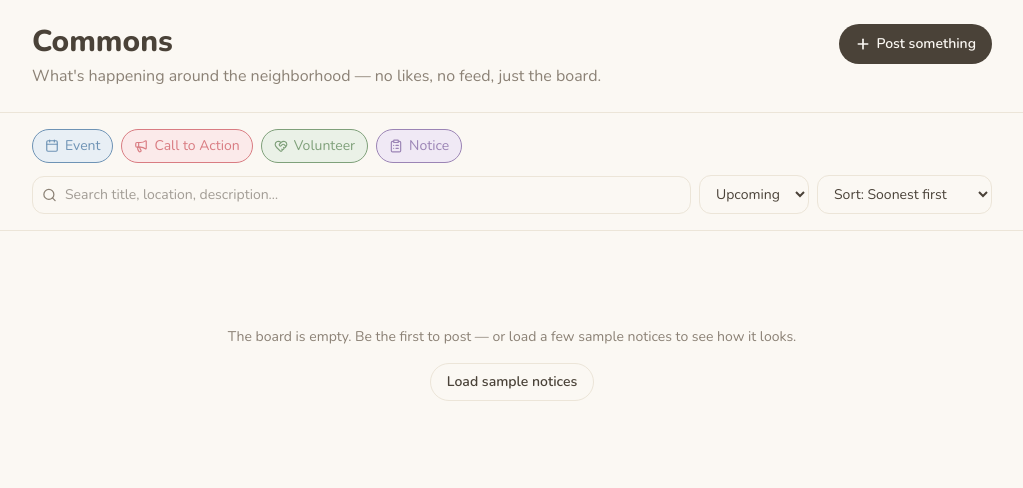
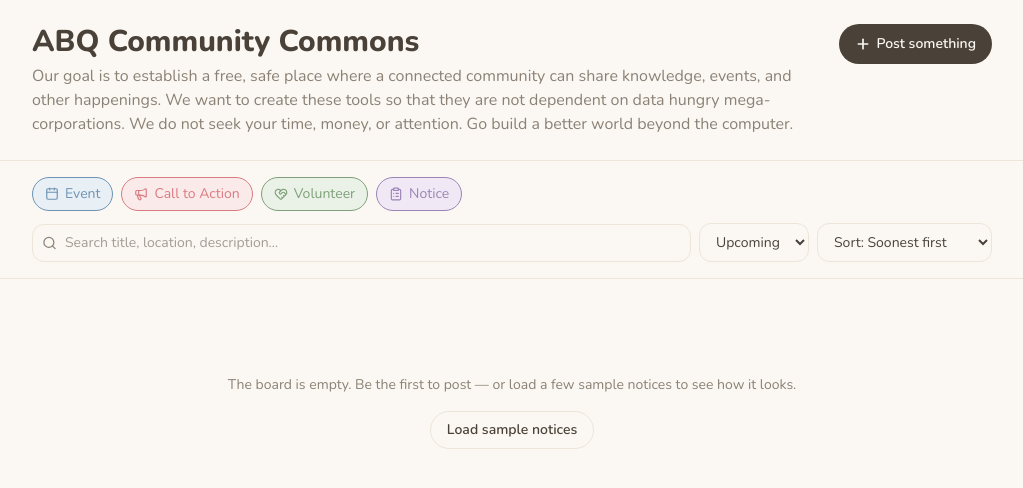
Before and after one commit to doddo15/community-board, a React (Vite) app: page / in a window 1280 px wide. Shown: the top 488 px of the page, without its empty margins (128-1151 px from the left). Built offline with nearby package versions, Linux system fonts and the light colour scheme.

Commit message:
header and description changes
Updated header title and description for clarity and purpose.

```diff
--- a/src/App.jsx
+++ b/src/App.jsx
@@ -215,10 +215,12 @@ export default function CommunityBoard() {
         <div className="max-w-5xl mx-auto px-5 sm:px-8 py-6 flex items-start justify-between gap-4">
           <div>
             <h1 className="font-display font-extrabold text-2xl sm:text-3xl" style={{ color: INK }}>
-              Commons
+              ABQ Community Commons
             </h1>
             <p className="font-display text-sm sm:text-base mt-1" style={{ color: INK_SOFT }}>
-              What's happening around the neighborhood — no likes, no feed, just the board.
+              Our goal is to establish a free, safe place where a connected community can share knowledge, events, and other happenings.
+              We want to create these tools so that they are not dependent on data hungry mega-corporations.
+              We do not seek your time, money, or attention. Go build a better world beyond the computer.
             </p>
           </div>
           <button
```
